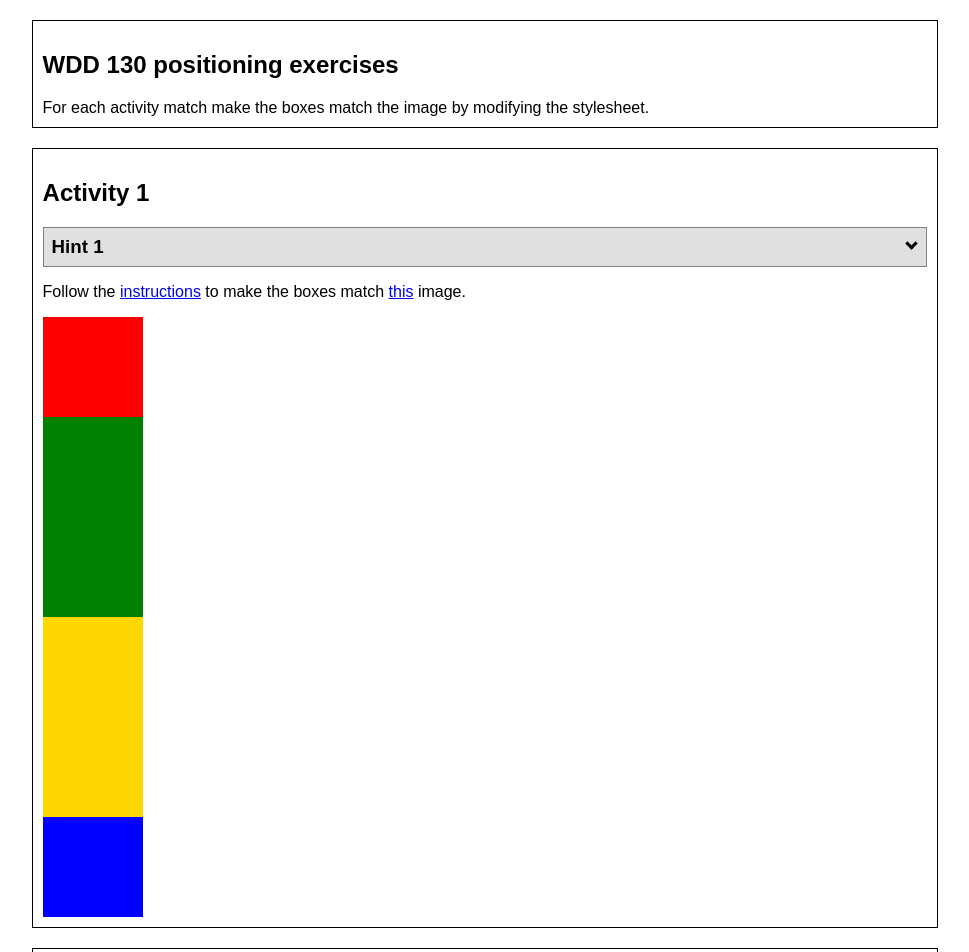
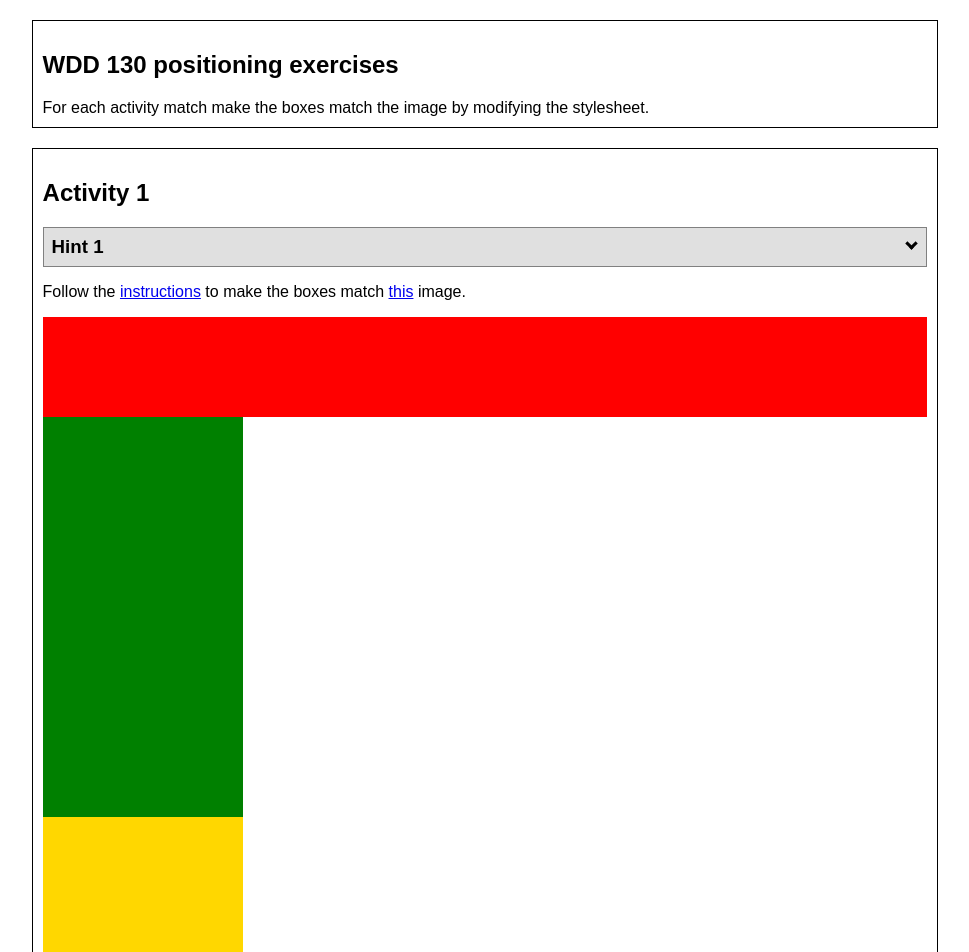
Before and after one commit to magnetbomber/magnetbomber.github.io, a plain HTML site: page wwr/positioning.html in a window 1280 px wide. Shown: the top 952 px of the page, without its empty margins (155-1124 px from the left). Drawn offline with Linux system fonts and the light colour scheme.

Commit message:
Update positionstyles.css

```diff
--- a/wwr/positionstyles.css
+++ b/wwr/positionstyles.css
@@ -5,24 +5,24 @@
 
 }
 .red1 {
-  width: 100px;
+  width: 100%;
   height: 100px;
   background-color: red;
 
 }
 .green1 {
-  width: 100px;
-  height: 100px;
+  width: 200px;
+  height: 200px;
   background-color: green;
 
 }
 .yellow1 {
-  width: 100px;
-  height: 100px;
+  width: 200px;
+  height: 200px;
   background-color: gold;
 }
 .blue1 {
-  width: 100px;
+  width: 100%;
   height: 100px;
   background-color: blue;
 }
```
